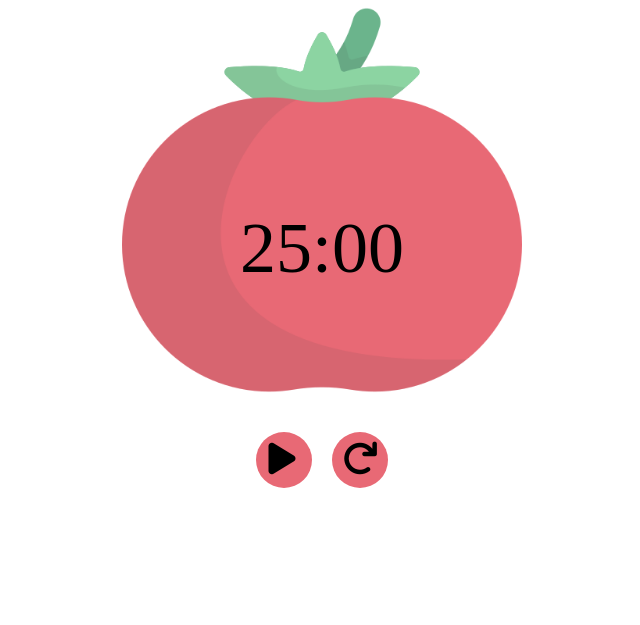
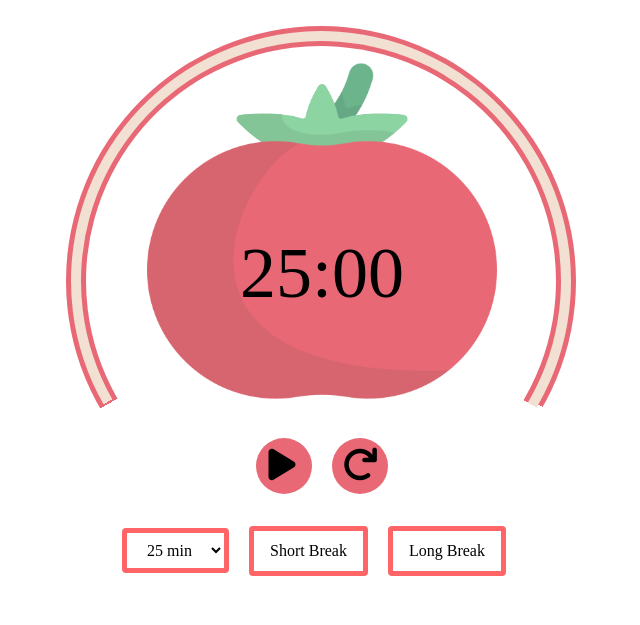
Before and after one commit to AyaKhellou/Pomodoro-timer, a website: page index.html in a window 1280 px wide. Shown: the whole page, without its empty margins (318-958 px from the left). Drawn offline with Linux system fonts and the light colour scheme; a web font is replaced by a local one.

Commit message:
progress line + buttons

```diff
--- a/index.html
+++ b/index.html
@@ -7,14 +7,22 @@
     <!-- google fonts -->
     <link rel="preconnect" href="https://fonts.googleapis.com">
     <link rel="preconnect" href="https://fonts.gstatic.com" crossorigin>
-    <link href="https://fonts.googleapis.com/css2?family=Aldrich&display=swap" rel="stylesheet">
+    <link href="https://fonts.googleapis.com/css2?family=Alatsi&family=Aldrich&display=swap" rel="stylesheet">
     <!-- font awsome -->
     <link rel="stylesheet" href="https://cdnjs.cloudflare.com/ajax/libs/font-awesome/6.0.0-beta3/css/all.min.css">
     <title>Pomodoro</title>
 </head>
 <body>
-    <div class="mainTimerContainer">
-        <div class="pomodoro-container mx-auto w-[400px] h-[400px]  relative">
+    <div class="mainTimerContainer mt-14 relative">
+        <div class='oustside'>
+  <div class='progress'>
+  <div class='inside'>
+    <div class='center'></div>
+  </div>
+</div>
+</div>
+
+        <div class="pomodoro-container mx-auto w-[350px] h-[350px]  relative">
             <img class="tomato w-full h-full" src="./imgs/tomato(1).png" alt="tomato">
             <div class="timer text-7xl text-center absolute top-[62%] left-1/2 -translate-1/2 font-[Aldrich]">25:00</div>
         </div>
@@ -30,6 +38,14 @@
             </button>
         </div>
     </div>
+    <div class="time-btns mx-auto text-center font-[Alatsi] ">
+        <select class="time-btn border-red-400 border-4 px-4 py-2 rounded mr-4" name="timeDropDown" id="dropDown">
+            <option value="25" selected>25 min</option>
+            <option value="60">1 hour</option>
+        </select>
+        <button class="time-btn" data-time="5">Short Break</button>
+        <button class="time-btn" data-time="15">Long Break</button>
+    </div>
     <script src="main.js"></script>
 </body>
 </html>
--- a/src/main.css
+++ b/src/main.css
@@ -1,9 +1,64 @@
 @import "tailwindcss";
 .btn{
-    @apply bg-[#E86975] rounded-full text-lg w-14 h-14 cursor-pointer;
+    @apply bg-[#E86975] rounded-full text-lg w-14 h-14 cursor-pointer hover:bg-[#d45562] transition-all duration-150 ease-in;
 }
-/* .aldrich-regular {
-  font-family: "Aldrich", sans-serif;
-  font-weight: 400;
-  font-style: normal;
-} */
+.time-btn{
+    @apply border-red-400 border-[5px] px-4 py-2 rounded mr-4 cursor-pointer hover:bg-red-400 hover:text-white transition-all duration-150 ease-in;
+}
+.center{
+  width: 470px;
+  height: 470px;
+  border-radius: 50%;
+  background-color:white;
+  position: relative;
+  top:5px;
+  left:5px;
+    z-index: -10;
+}
+.inside{
+  width: 480px;
+  height: 480px;
+  border-radius: 50%;
+  position:relative;
+  top:10px;
+  left:10px;
+  background: conic-gradient(
+    #E86975 0deg 120deg,
+    #E86975 120deg 240deg,
+    transparent 240deg 360deg
+  );
+    z-index: -10;
+
+}
+
+.progress {
+  /* width: 200px;
+  height: 200px; */
+  width: 500px;
+  height: 500px;
+  border-radius: 50%;
+  background: conic-gradient(
+    #F2E0D2 0deg 240deg,
+    transparent 240deg 360deg
+  );
+  transform: rotate(-119.55deg);
+  position: relative;
+  top:5px;
+  left:5px;
+    z-index: -10;
+
+}
+.oustside{
+  width: 510px;
+  height: 510px;
+  border-radius: 50%;
+  background: conic-gradient(
+    #E86975 0deg 119.6deg,
+    transparent 119.6deg 240deg,
+    #E86975 240deg 360deg
+  );
+  position: absolute;
+  left:30%;
+  top: -30px;
+    z-index: -10;
+}
```
Also changed, not shown: imgs/Ellipse 3.svg (added), imgs/Group-2.svg (added), src/output.css.
